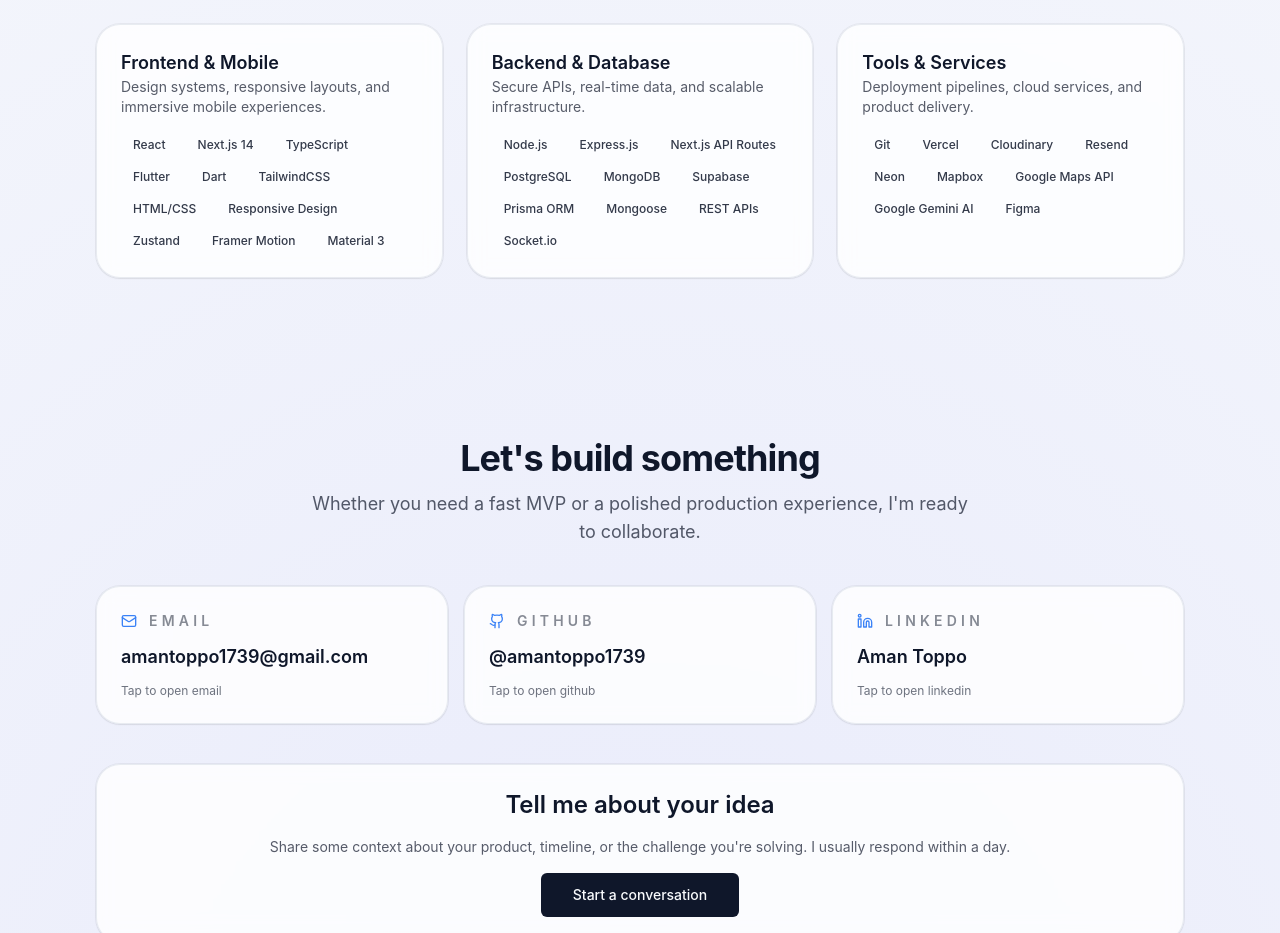
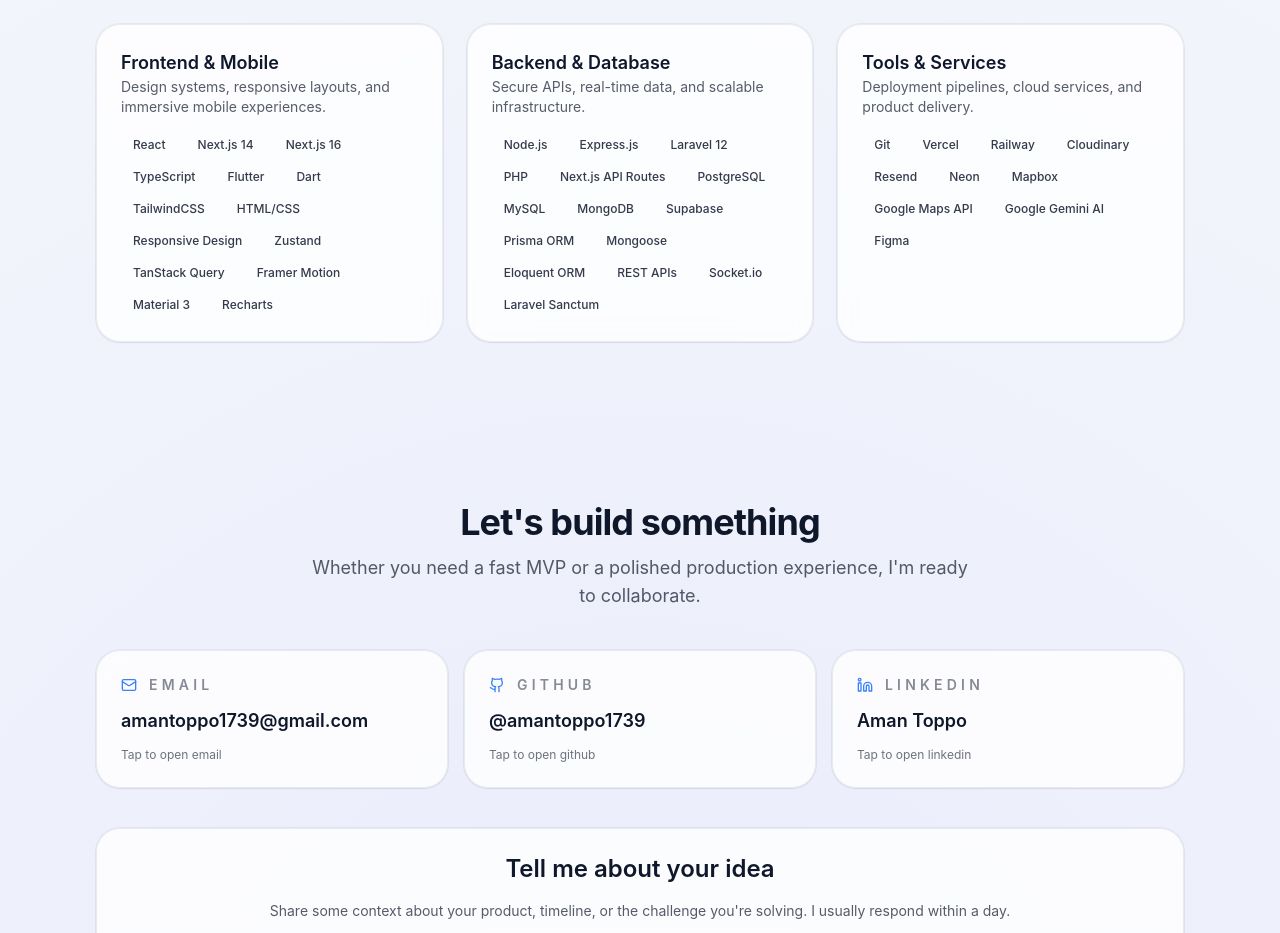
Before and after one commit to amantoppo1739/portfolio, a Next.js app: page / in a window 1280 px wide. Shown: the part 2900-3833 px from the top of the page. Built offline with nearby package versions, Linux system fonts and the light colour scheme.

Commit message:
Add Leadlink CRM technologies to skills section

```diff
--- a/components/skills.tsx
+++ b/components/skills.tsx
@@ -6,6 +6,7 @@
     skills: [
       "React",
       "Next.js 14",
+      "Next.js 16",
       "TypeScript",
       "Flutter",
       "Dart",
@@ -13,8 +14,10 @@
       "HTML/CSS",
       "Responsive Design",
       "Zustand",
+      "TanStack Query",
       "Framer Motion",
       "Material 3",
+      "Recharts",
     ],
   },
   {
@@ -23,14 +26,19 @@
     skills: [
       "Node.js",
       "Express.js",
+      "Laravel 12",
+      "PHP",
       "Next.js API Routes",
       "PostgreSQL",
+      "MySQL",
       "MongoDB",
       "Supabase",
       "Prisma ORM",
       "Mongoose",
+      "Eloquent ORM",
       "REST APIs",
       "Socket.io",
+      "Laravel Sanctum",
     ],
   },
   {
@@ -39,6 +47,7 @@
     skills: [
       "Git",
       "Vercel",
+      "Railway",
       "Cloudinary",
       "Resend",
       "Neon",
```
